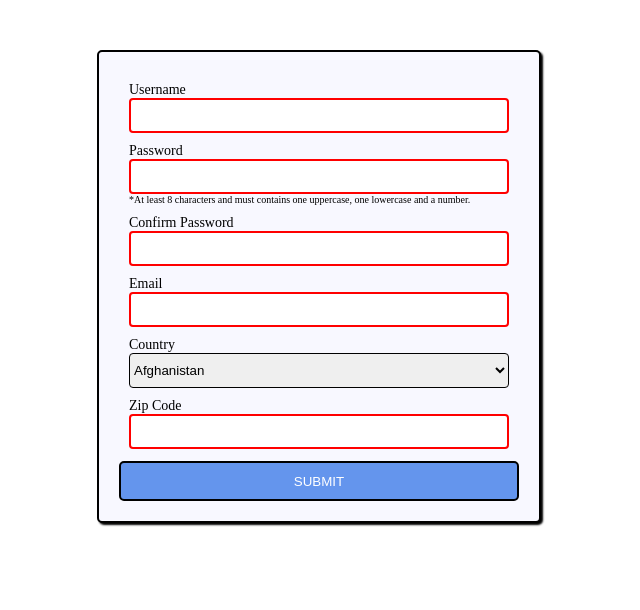
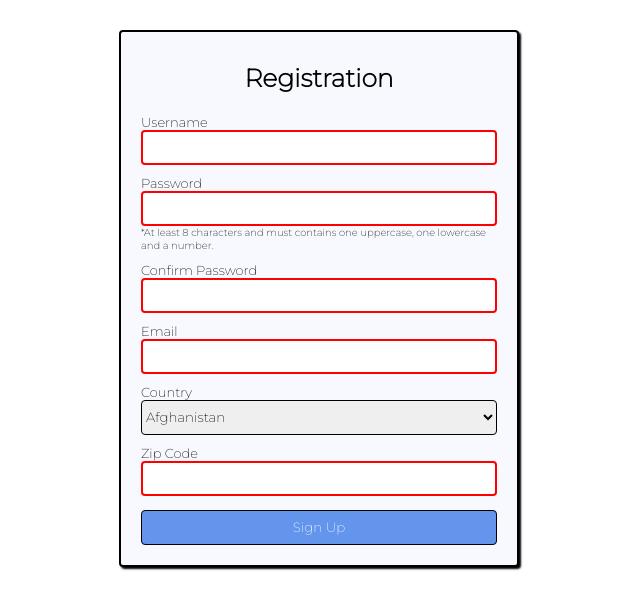
Before and after one commit to 1987mat/Simple_Form_Validation, a website: page index.html in a window 1280 px wide. Shown: the whole page, without its empty margins (329-969 px from the left). Drawn offline with Linux system fonts and the light colour scheme.

Commit message:
css fixed

```diff
--- a/app.js
+++ b/app.js
@@ -4,31 +4,6 @@ const password = document.getElementById('password');
 const passwordConfirm = document.getElementById('password_conf');
 const email = document.getElementById('mail');
 const zipCode = document.getElementById('zip_code');
-
-username.addEventListener('blur', () => {
-  if (username.validity.tooShort) {
-    showError(username, 'Username is too short.');
-  } else {
-    setSuccess(username);
-  }
-});
-
-email.addEventListener('blur', () => {
-  let emailValue = email.value.trim();
-  if (!isValidEmail(emailValue)) {
-    showError(email, 'Email is not valid.');
-  } else {
-    setSuccess(email);
-  }
-});
-
-zipCode.addEventListener('blur', () => {
-  if (zipCode.validity.patternMismatch) {
-    showError(zipCode, 'Zipcode must be 5 digits.');
-  } else {
-    setSuccess(zipCode);
-  }
-});
 
 form.addEventListener('submit', (e) => {
   e.preventDefault();
@@ -96,3 +71,32 @@ function isValidEmail(email) {
     /^(([^<>()[\]\\.,;:\s@"]+(\.[^<>()[\]\\.,;:\s@"]+)*)|(".+"))@((\[[0-9]{1,3}\.[0-9]{1,3}\.[0-9]{1,3}\.[0-9]{1,3}\])|(([a-zA-Z\-0-9]+\.)+[a-zA-Z]{2,}))$/;
   return regex.test(String(email).toLowerCase());
 }
+
+function autoValidate() {
+  username.addEventListener('blur', () => {
+    if (username.validity.tooShort) {
+      showError(username, 'Username is too short.');
+    } else {
+      setSuccess(username);
+    }
+  });
+
+  email.addEventListener('blur', () => {
+    let emailValue = email.value.trim();
+    if (!isValidEmail(emailValue)) {
+      showError(email, 'Email is not valid.');
+    } else {
+      setSuccess(email);
+    }
+  });
+
+  zipCode.addEventListener('blur', () => {
+    if (zipCode.validity.patternMismatch) {
+      showError(zipCode, 'Zipcode must be 5 digits.');
+    } else {
+      setSuccess(zipCode);
+    }
+  });
+}
+
+autoValidate();
--- a/index.html
+++ b/index.html
@@ -5,10 +5,17 @@
     <meta http-equiv="X-UA-Compatible" content="IE=edge" />
     <meta name="viewport" content="width=device-width, initial-scale=1.0" />
     <link rel="stylesheet" href="style.css" />
+    <link rel="preconnect" href="https://fonts.googleapis.com" />
+    <link rel="preconnect" href="https://fonts.gstatic.com" crossorigin />
+    <link
+      href="https://fonts.googleapis.com/css2?family=Montserrat:wght@200&display=swap"
+      rel="stylesheet"
+    />
     <title>Form Validation Project</title>
   </head>
   <body>
     <form action="#" novalidate>
+      <h2>Registration</h2>
       <div class="input-controller">
         <label for="username">Username</label>
         <input type="text" id="username" required minlength="5" />
@@ -301,7 +308,9 @@
         <input type="text" id="zip_code" required pattern="[0-9]{5}" />
         <small class="message"></small>
       </div>
-      <button type="submit">SUBMIT</button>
+      <div class="input-controller">
+        <button type="submit">Sign Up</button>
+      </div>
     </form>
 
     <script src="app.js"></script>
--- a/style.css
+++ b/style.css
@@ -1,18 +1,27 @@
+* {
+  box-sizing: border-box;
+  font-family: 'Montserrat', sans-serif;
+}
+
 body {
   width: 100vw;
   height: 100vh;
-  box-sizing: border-box;
 }
 
 form {
-  font-size: 14px;
+  font-size: 13px;
   background-color: ghostwhite;
   border: 2px solid black;
-  border-radius: 5px;
+  border-radius: 4px;
   box-shadow: 2px 2px 2px black;
   width: 400px;
-  padding: 20px;
-  margin: 50px auto;
+  padding: 10px;
+  margin: 30px auto;
+}
+
+form h2 {
+  text-align: center;
+  font-size: 25px;
 }
 
 .input-controller {
@@ -27,21 +36,19 @@ form {
   height: 35px;
   border: 1px solid black;
   border-radius: 4px;
-  box-sizing: border-box;
 }
 
-button {
+.input-controller button {
   background-color: cornflowerblue;
   color: white;
-  margin-top: 2px;
-  height: 40px;
+  margin-top: 4px;
+  height: 35px;
   width: 100%;
-  border: 2px solid black;
-  border-radius: 5px;
-  box-sizing: border-box;
+  border: 1px solid black;
+  border-radius: 4px;
 }
 
-button:hover {
+.input-controller button:hover {
   cursor: pointer;
 }
 
```
